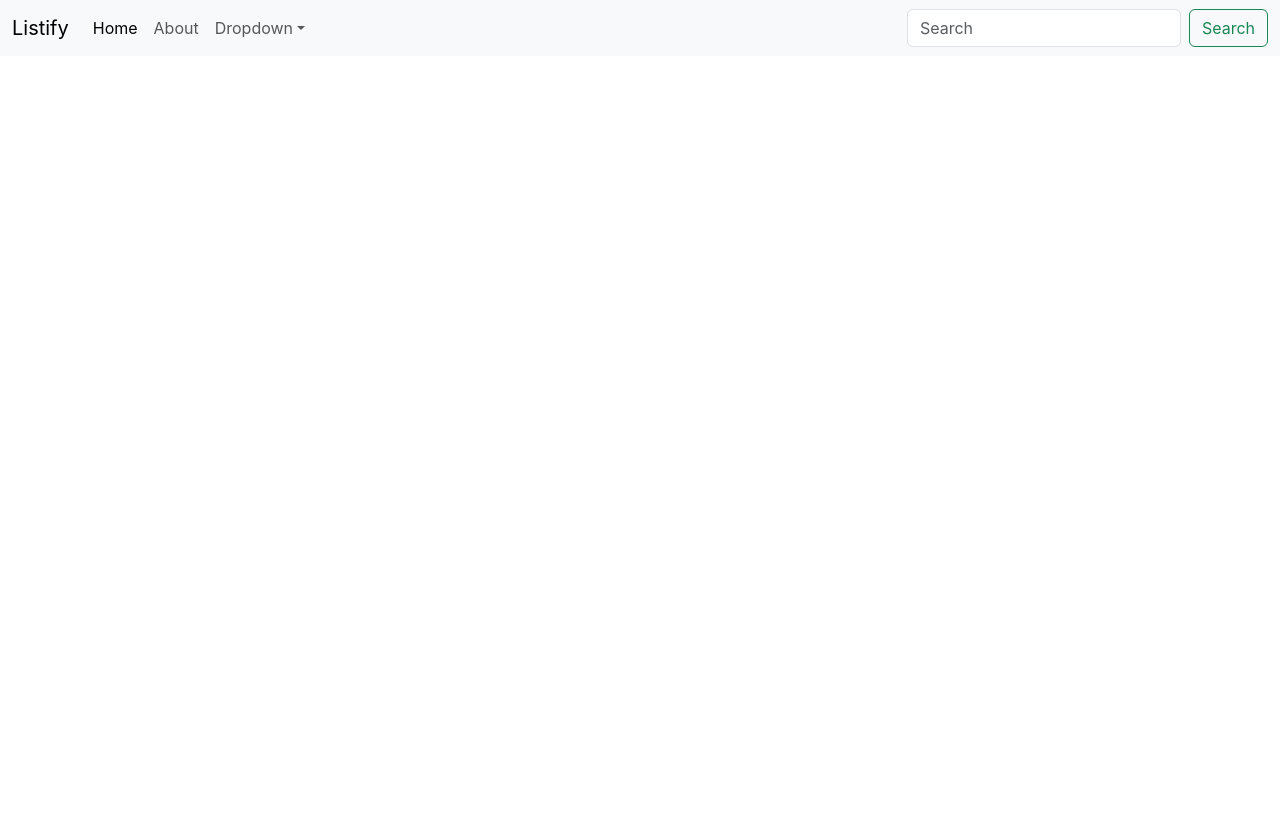
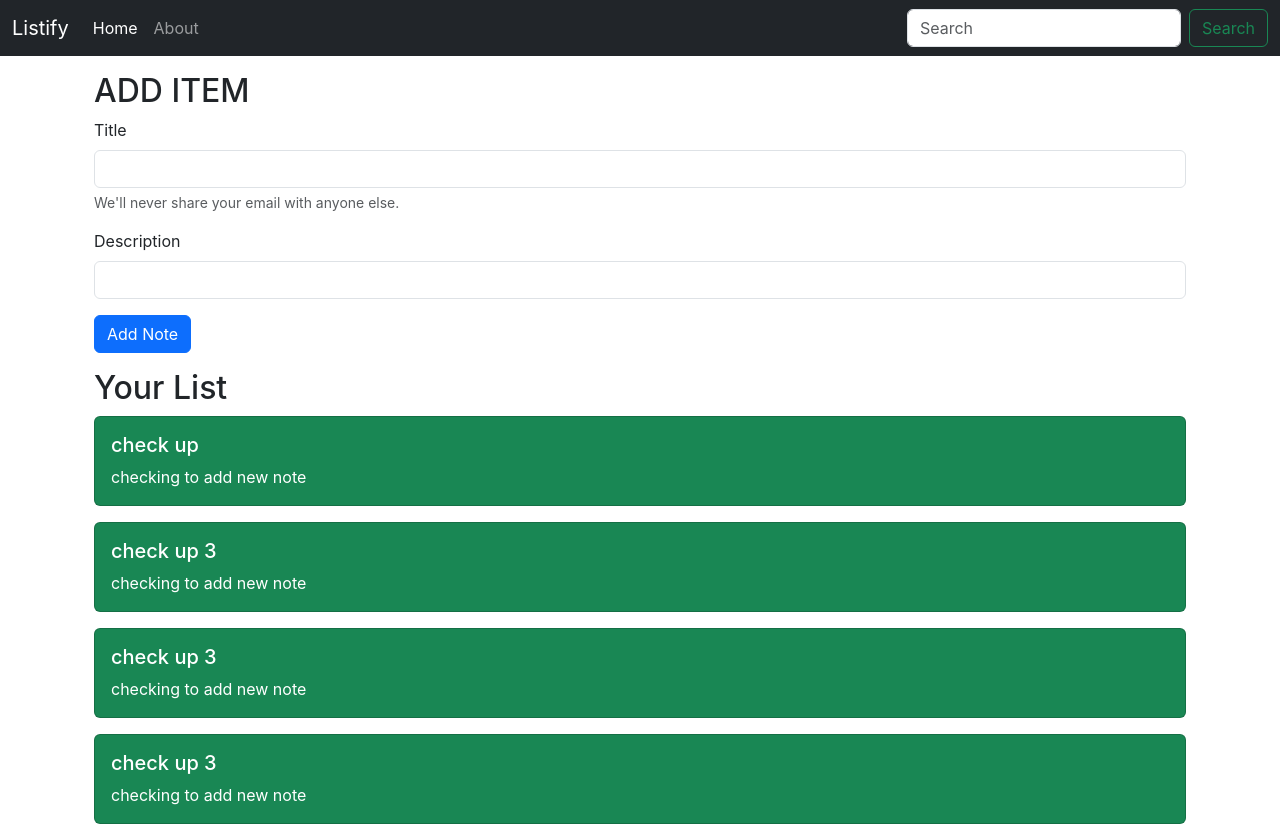
Before and after one commit to Tanishka-Garg/listify, a React (Create React App) app: page / in a window 1280 px wide. Before the commit the page ends 800 px from the top, so only its background shows below. Built offline with nearby package versions, Linux system fonts and the light colour scheme.

Commit message:
notesitem component added

```diff
--- a/src/App.js
+++ b/src/App.js
@@ -4,17 +4,22 @@ import { BrowserRouter as Router, Routes, Route } from "react-router-dom";
 import Navbar from "./components/Navbar";
 import About from "./components/About";
 import Home from "./components/Home";
+import NoteState from "./context/notes/NoteState";
 
 function App() {
   return (
     <>
+      <NoteState>
         <Router>
           <Navbar />
+          <div className="container">
             <Routes>
               <Route path="/" element={<Home />}></Route>
               <Route path="/about" element={<About />}></Route>
             </Routes>
+          </div>
         </Router>
+      </NoteState>
     </>
   );
 }
--- a/src/components/About.js
+++ b/src/components/About.js
@@ -1,7 +1,8 @@
-import React from "react";
+import React, { useContext } from "react";
+// import noteContext from "../context/notes/noteContext";
 
 const About = () => {
-  return <div></div>;
+  return <div>this is created by</div>;
 };
 
 export default About;
--- a/src/components/Home.js
+++ b/src/components/Home.js
@@ -1,7 +1,45 @@
 import React from "react";
+import Notes from "./Notes";
 
 const Home = () => {
-  return <div></div>;
+  return (
+    <div>
+      <div className="container my-3">
+        <h2>ADD ITEM</h2>
+        <form>
+          <div className="mb-3">
+            <label for="exampleInputPassword1" className="form-label">
+              Title
+            </label>
+            <input
+              type="text"
+              className="form-control"
+              aria-label="Sizing example input"
+              aria-describedby="inputGroup-sizing-sm"
+            />
+            <div id="emailHelp" className="form-text">
+              We'll never share your email with anyone else.
+            </div>
+          </div>
+          <div className="mb-3">
+            <label for="exampleInputPassword1" className="form-label">
+              Description
+            </label>
+            <input
+              type="password"
+              className="form-control"
+              id="exampleInputPassword1"
+            />
+          </div>
+          <button type="submit" className="btn btn-primary">
+            Add Note
+          </button>
+        </form>
+      </div>
+
+      <Notes />
+    </div>
+  );
 };
 
 export default Home;
--- a/src/components/Navbar.js
+++ b/src/components/Navbar.js
@@ -1,10 +1,14 @@
-import React from "react";
-import { Link } from "react-router-dom";
+import React, { useEffect } from "react";
+import { Link, useLocation } from "react-router-dom";
 
 const Navbar = () => {
+  let location = useLocation();
+  useEffect(() => {
+    console.log(location.pathname);
+  }, [location]);
   return (
     <div>
-      <nav className="navbar navbar-expand-lg bg-body-tertiary">
+      <nav className="navbar navbar-expand-lg navbar-dark bg-dark">
         <div className="container-fluid">
           <Link className="navbar-brand" to="/">
             Listify
@@ -24,27 +28,23 @@ const Navbar = () => {
             <ul className="navbar-nav me-auto mb-2 mb-lg-0">
               <li className="nav-item">
                 <Link
-                  className="nav-link active"
+                  className={`nav-link ${
+                    location.pathname === "/" ? "active" : ""
+                  }`}
                   aria-current="page"
-                  to="/home"
+                  to="/"
                 >
                   Home
                 </Link>
               </li>
               <li className="nav-item">
-                <Link className="nav-link" to="/about">
+                <Link
+                  className={`nav-link ${
+                    location.pathname === "/about" ? "active" : ""
+                  }`}
+                  to="/about"
+                >
                   About
-                </Link>
-              </li>
-              <li className="nav-item dropdown">
-                <Link
-                  className="nav-link dropdown-toggle"
-                  to="/"
-                  role="button"
-                  data-bs-toggle="dropdown"
-                  aria-expanded="false"
-                >
-                  Dropdown
                 </Link>
               </li>
             </ul>
--- /dev/null
+++ b/src/components/Noteitem.js
@@ -0,0 +1,15 @@
+import React from "react";
+
+const Noteitem = (props) => {
+  const { note } = props;
+  return (
+    <div className="card text-bg-success mb-3">
+      <div className="card-body">
+        <h5 className="card-title">{note.title}</h5>
+        <p className="card-text">{note.description}</p>
+      </div>
+    </div>
+  );
+};
+
+export default Noteitem;
--- /dev/null
+++ b/src/components/Notes.js
@@ -0,0 +1,18 @@
+import React, { useContext } from "react";
+import noteContext from "../context/notes/noteContext";
+import Noteitem from "./Noteitem";
+
+const Notes = () => {
+  const context = useContext(noteContext);
+  const { notes, setNotes } = context;
+  return (
+    <div className="container">
+      <h2>Your List</h2>
+      {notes.map((note) => {
+        return <Noteitem note={note} />;
+      })}
+    </div>
+  );
+};
+
+export default Notes;
--- /dev/null
+++ b/src/context/notes/NoteState.js
@@ -0,0 +1,52 @@
+import NoteContext from "./noteContext";
+import { useState } from "react";
+
+const NoteState = (props) => {
+  const notesInitial = [
+    {
+      _id: "643d86b07510d03154dda77a",
+      user: "643977d97db1061ca86e17d9",
+      title: "check up",
+      description: "checking to add new note",
+      tag: "test",
+      date: "2023-04-17T17:49:36.945Z",
+      __v: 0,
+    },
+    {
+      _id: "643e513151a28f496372d575",
+      user: "643977d97db1061ca86e17d9",
+      title: "check up 3",
+      description: "checking to add new note ",
+      tag: "test",
+      date: "2023-04-18T08:13:37.299Z",
+      __v: 0,
+    },
+    {
+      _id: "643e51c963af79e34993982a",
+      user: "643977d97db1061ca86e17d9",
+      title: "check up 3",
+      description: "checking to add new note ",
+      tag: "test",
+      date: "2023-04-18T08:16:09.765Z",
+      __v: 0,
+    },
+    {
+      _id: "643e51cb63af79e34993982c",
+      user: "643977d97db1061ca86e17d9",
+      title: "check up 3",
+      description: "checking to add new note ",
+      tag: "test",
+      date: "2023-04-18T08:16:11.597Z",
+      __v: 0,
+    },
+  ];
+
+  const [notes, setNotes] = useState(notesInitial);
+  return (
+    <NoteContext.Provider value={{ notes, setNotes }}>
+      {props.children}
+    </NoteContext.Provider>
+  );
+};
+
+export default NoteState;
--- /dev/null
+++ b/src/context/notes/noteContext.js
@@ -0,0 +1,4 @@
+import { createContext } from "react";
+const noteContext = createContext();
+
+export default noteContext;
```
Lines whose indentation alone changed are shown as unchanged.
